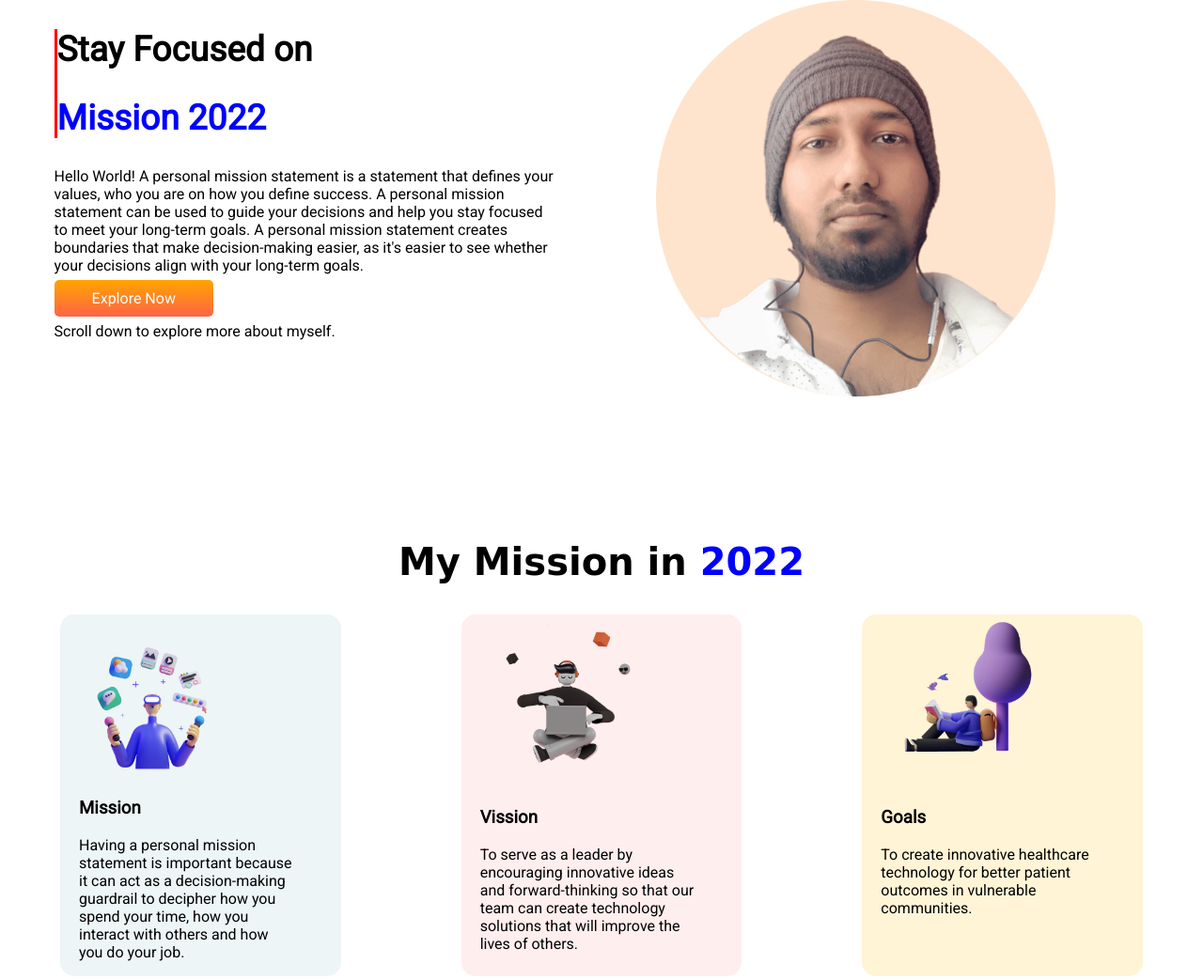
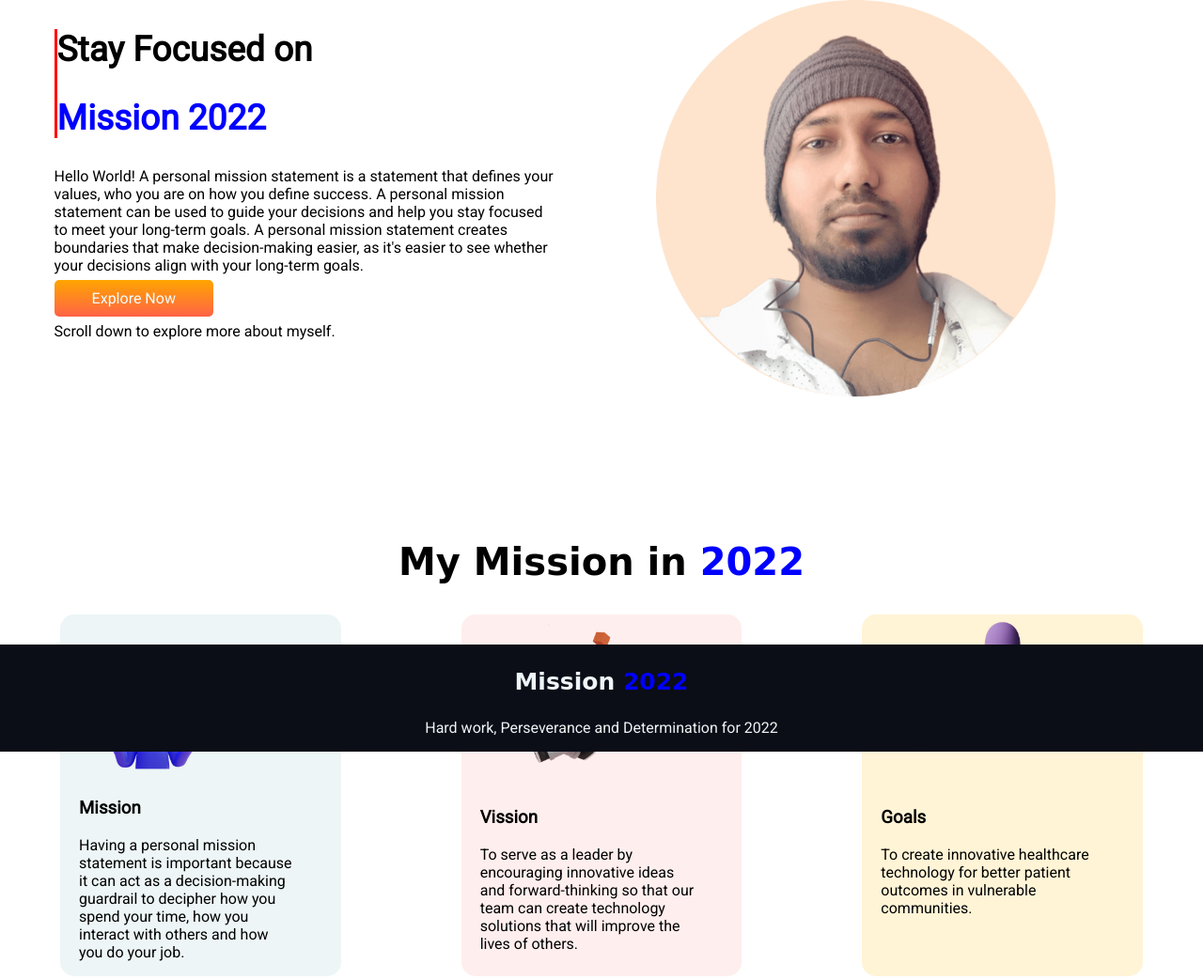
Before and after one commit to iRL11/Assignment1, a plain HTML site: page index.html in a window 1280 px wide. Shown: the top 1042 px of the page at 94% size. Drawn offline with Linux system fonts and the light colour scheme; a web font is replaced by a local one.

Commit message:
finalreview

```diff
--- a/style.css
+++ b/style.css
@@ -87,10 +87,9 @@ h1{
      background-color: #0B0D17;
      color: #EDF5F6;
      text-align: center;
-     padd
+     position: fixed;
+     left: 0;
+     bottom: 0;
+     width: 100%;
 
  }
-
- .lineheight{
-    line-height: 3.8;
- }
```
